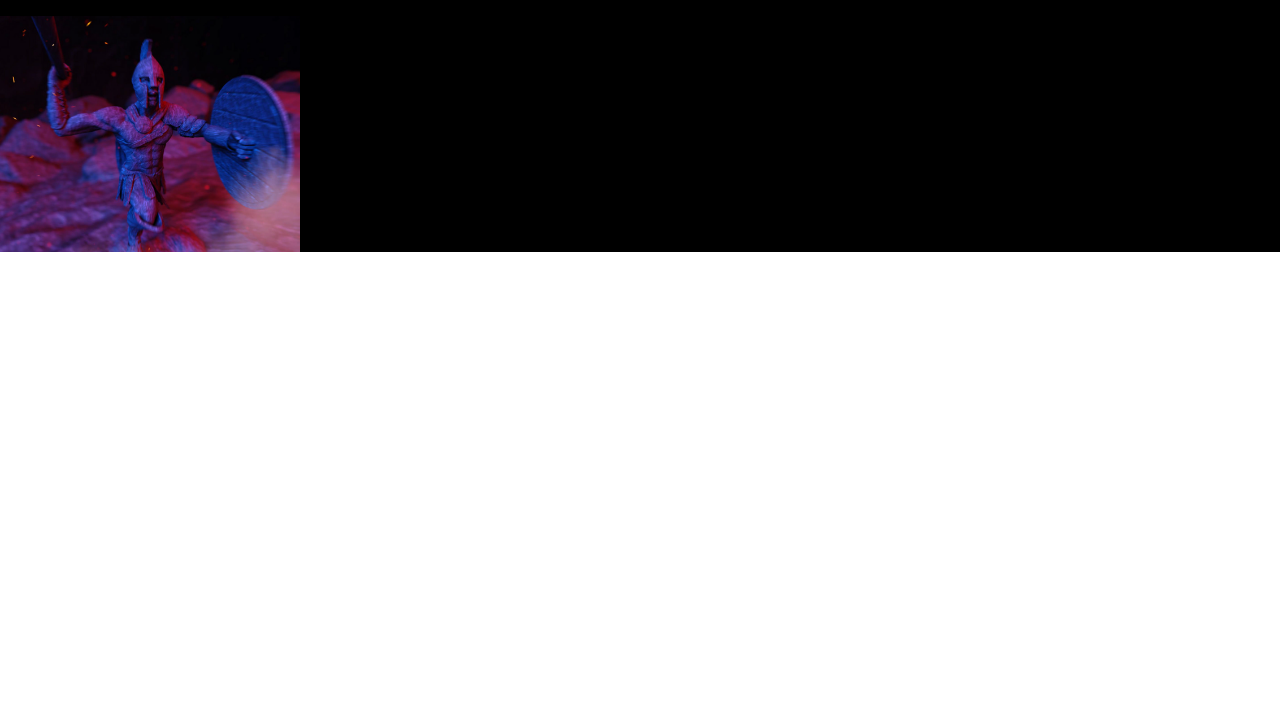
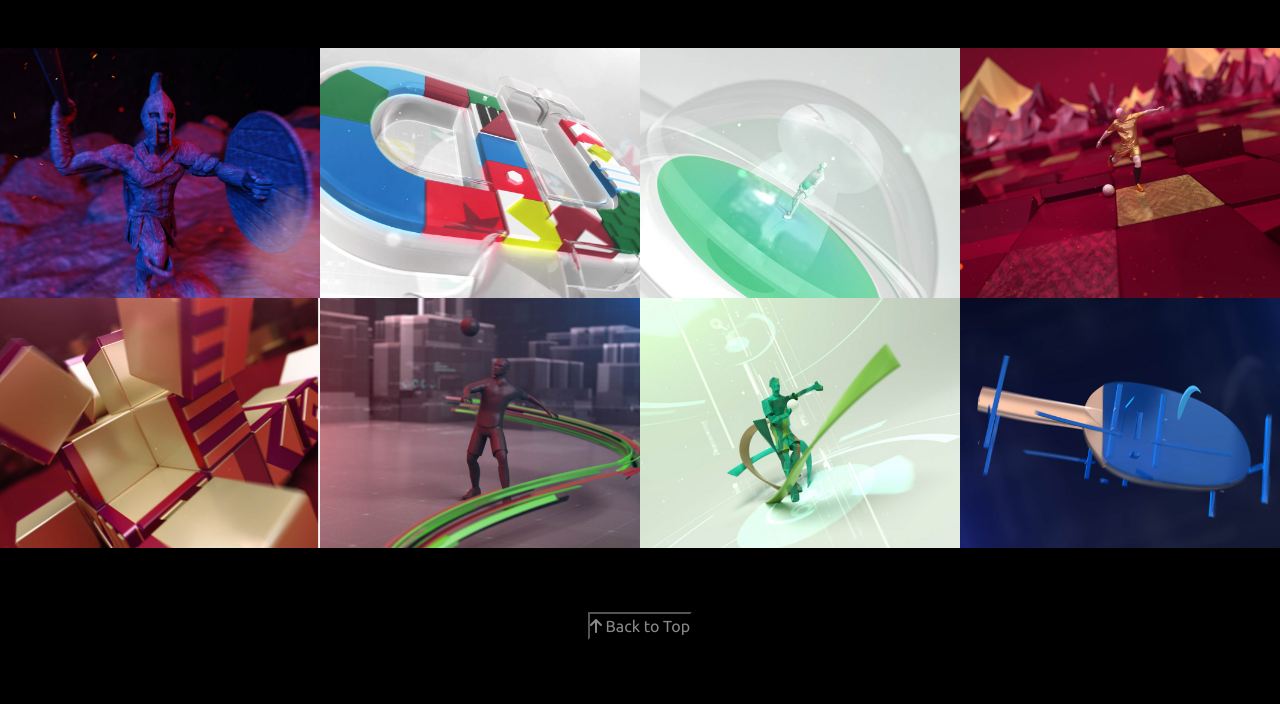
Before and after one commit to vishalprakaash/rakshai-portfolio, a Gatsby site: page / in a window 1280 px wide. Shown: the part 129-833 px from the top of the page. Before the commit the page ends 800 px from the top, so only its background shows below. Built offline with nearby package versions, Linux system fonts and the light colour scheme; Gatsby itself is replaced by a stand-in of ours.

Commit message:
homepage

```diff
--- a/src/asserts/styles/common.scss
+++ b/src/asserts/styles/common.scss
@@ -7,7 +7,7 @@
 }
 
 body {
-  overflow: hidden;
+  overflow-x: hidden;
 }
 .nav_header {
   display: flex;
@@ -42,9 +42,12 @@ body {
       font-weight: 300;
       a {
         text-decoration: none;
-        color: #fff;
+        color: #888;
         &.active_menu {
-          color: #ffc107;
+          color: #fff;
+        }
+        &:hover {
+          color: #fff;
         }
       }
       svg {
--- a/src/asserts/styles/home.scss
+++ b/src/asserts/styles/home.scss
@@ -1,12 +1,18 @@
 .home_page {
   background-color: black;
+  padding-bottom: 2rem;
+  font-family: "Ubuntu", sans-serif;
   .home_wrapper {
+    display: grid;
+    grid-template-columns: 1fr 1fr 1fr 1fr;
+    padding: 2rem 0;
+
     .img_wrapper {
       position: relative;
-      max-width: max-content;
+      max-width: 100%;
       img {
-        width: 300px;
-        height: auto;
+        width: 100%;
+        height: 250px;
       }
       .overflow_wrapper {
         position: absolute;
@@ -31,5 +37,31 @@
         }
       }
     }
+    @media (max-width: 979px) {
+      grid-template-columns: 1fr 1fr 1fr;
+    }
+    @media (max-width: 779px) {
+      grid-template-columns: 1fr 1fr;
+    }
+    @media (max-width: 579px) {
+      grid-template-columns: 1fr;
+      .img_wrapper {
+        img {
+          height: auto;
+        }
+      }
+    }
+  }
+  .scroll_area {
+    display: flex;
+    justify-content: center;
+    padding: 2rem 0;
+    button {
+      background: none;
+      color: #888;
+      &:hover {
+        color: #fff;
+      }
+    }
   }
 }
--- a/src/components/seo.js
+++ b/src/components/seo.js
@@ -34,7 +34,7 @@ function Seo({ description, lang, meta, title }) {
         lang,
       }}
       title={title}
-      titleTemplate={defaultTitle ? `%s / ${defaultTitle}` : null}
+      titleTemplate={defaultTitle ? `%s | ${defaultTitle}` : null}
       meta={[
         {
           name: `description`,
--- a/src/pages/index.jsx
+++ b/src/pages/index.jsx
@@ -1,19 +1,93 @@
-import React from 'react'
-import Layout from '../layouts/Layout'
-import "../asserts/styles/home.scss";
-import proj1 from "../../static/images/proj1.png";
+import React from "react"
+import Layout from "../layouts/Layout"
+import "../asserts/styles/home.scss"
+import proj1 from "../../static/images/proj1.png"
+import proj2 from "../../static/images/proj2.png"
+import proj3 from "../../static/images/proj3.png"
+import proj4 from "../../static/images/proj4.png"
+import proj5 from "../../static/images/proj5.png"
+import proj6 from "../../static/images/proj6.png"
+import proj7 from "../../static/images/proj7.png"
+import proj8 from "../../static/images/proj8.png"
+import { FontAwesomeIcon } from "@fortawesome/react-fontawesome"
+import { faArrowUp } from "@fortawesome/free-solid-svg-icons"
 
 const IndexPage = () => {
+  const projects = [
+    {
+      image: proj1,
+      key: 1,
+      title: "Spartan",
+      link: "https://www.behance.net/gallery/144176287/Spartan"
+    },
+    {
+      image: proj2,
+      key: 2,
+      title: "Tawakou3ati Arabcup 2021",
+      link: "https://www.behance.net/gallery/143653781/Tawakou3ati_Arabcup_2021_Opener"
+    },
+    {
+      image: proj3,
+      key: 3,
+      title: "West Asia VolleyBall Studio",
+      link: "https://www.behance.net/gallery/142729979/West-Asia-Volleyball_studio_Opener"
+    },
+    {
+      image: proj4,
+      key: 4,
+      title: "Tatic Amircup 2022",
+      link: "https://www.behance.net/gallery/142729465/Tactic_Amircup_2022_Opener"
+    },
+    {
+      image: proj5,
+      key: 5,
+      title: "Fad Fad Amircup",
+      link: "https://www.behance.net/gallery/142729163/Fad-Fad_Amircup_Opener"
+    },
+    {
+      image: proj6,
+      key: 6,
+      title: "Dubai Cup U23 2022",
+      link: "https://www.behance.net/gallery/142728767/Dubai-Cup_U23_2022_Opener"
+    },
+    {
+      image: proj7,
+      key: 7,
+      title: "Asian Men Handball Championship",
+      link: "https://www.behance.net/gallery/142728479/Asian-Men-Handball-Championship_2022_Opener"
+    },
+    {
+      image: proj8,
+      key: 8,
+      title: "WTT Youth Star Contender",
+      link: "https://www.behance.net/gallery/142727407/WTT_Youth-Star-Contender_2022_Opener"
+    },
+  ];
+
+  const scrollToTop = () => {
+    window.scroll({
+      top: 0,
+      left: 0,
+      behavior: 'smooth'
+    });
+  };
+
   return (
-    <Layout wrapperClassName="home_page" title="Home" >
+    <Layout wrapperClassName="home_page" title="Home">
       <div className="home_wrapper">
-        <div className="img_wrapper">
-          <img src={proj1} alt="project" />
-          <div className="overflow_wrapper">
-            <h4>Spartons</h4>
-          </div>
-        </div>
-
+        {projects.map(item => (
+          <a className="img_wrapper" key={item.key} href={item.link} target="_blank" rel="noreferrer">
+            <img src={item.image} alt="project" />
+            <div className="overflow_wrapper">
+              <h4>{item.title}</h4>
+            </div>
+          </a>
+        ))}
+      </div>
+      <div className="scroll_area">
+        <button onClick={scrollToTop}>
+          <FontAwesomeIcon icon={faArrowUp} /> Back to Top
+        </button>
       </div>
     </Layout>
   )
```
Also changed, not shown: static/images/proj2.PNG (added), static/images/proj3.PNG (added), static/images/proj4.PNG (added), static/images/proj5.PNG (added), static/images/proj6.PNG (added), static/images/proj7.PNG (added), static/images/proj8.PNG (added).
